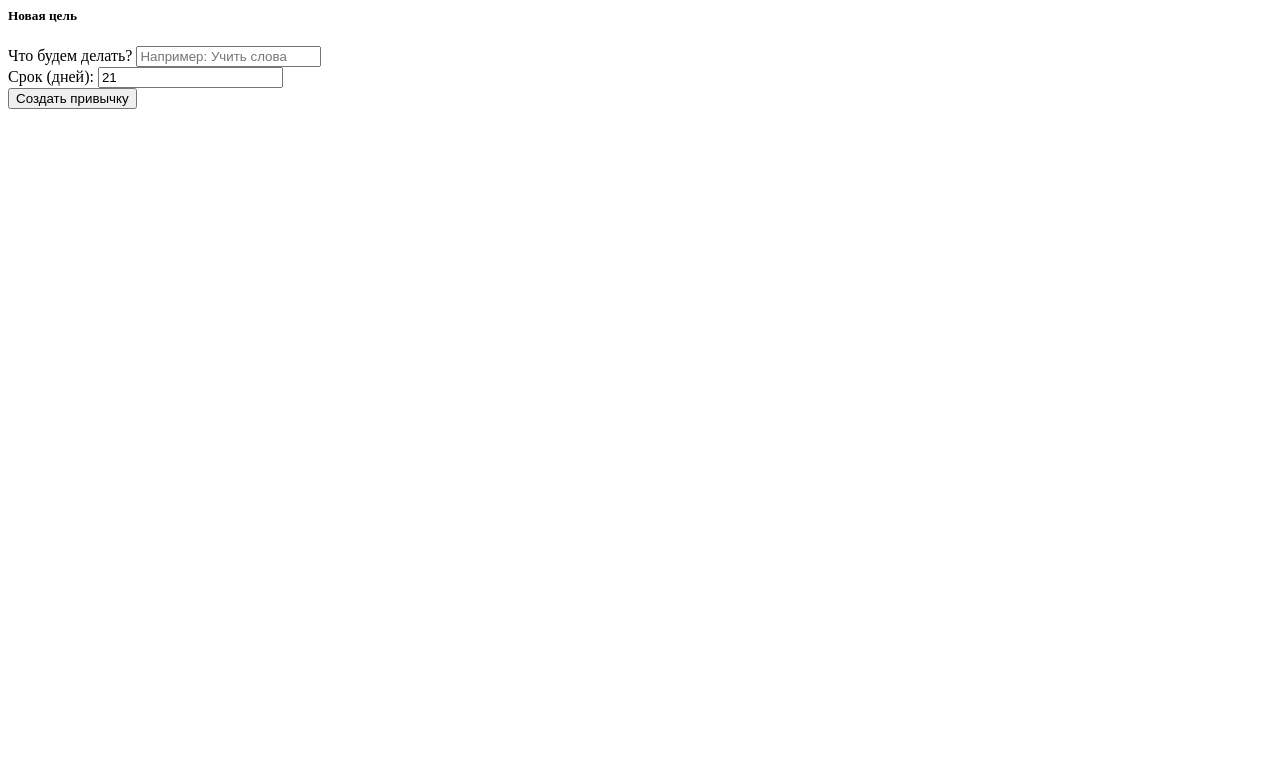
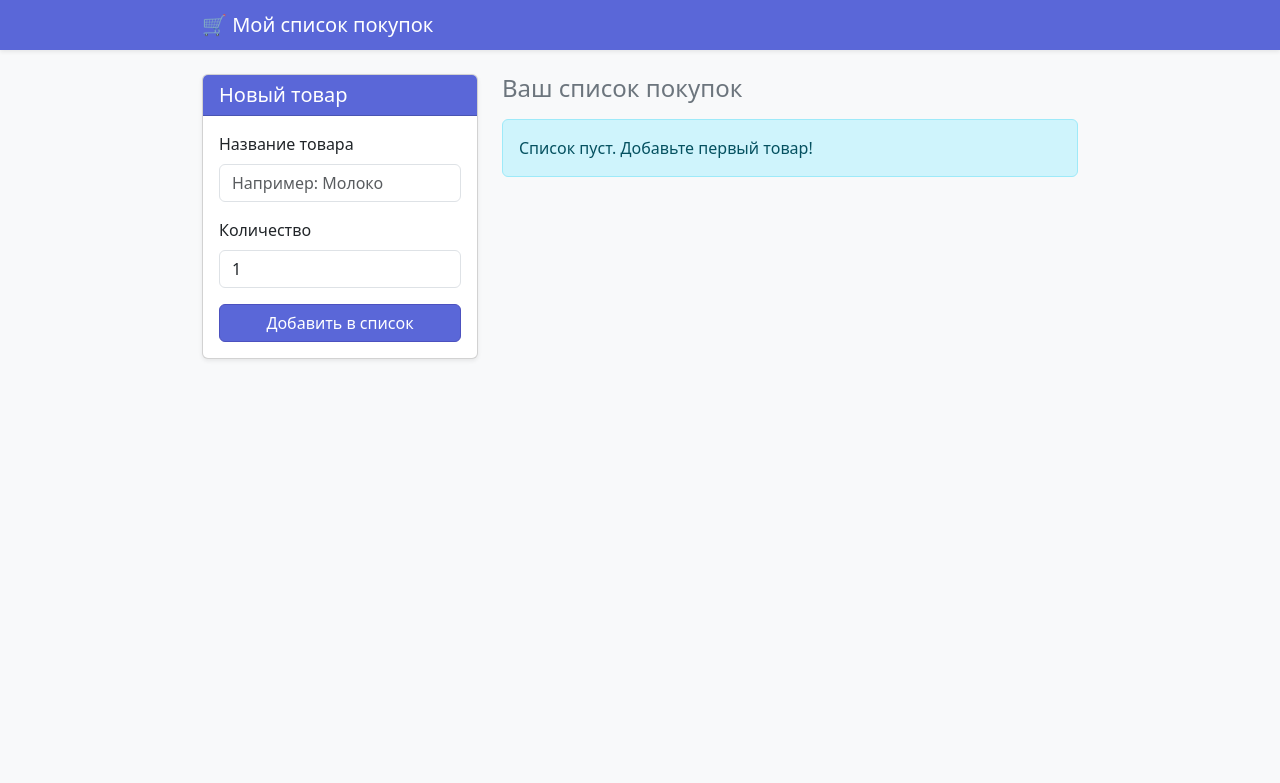
Before and after one commit to Otshelnik16/Shopping-List-Manager, a Flask app: template templates/add.html in a window 1280 px wide. Shown: the top 783 px of the page. Run offline with Flask 3, Linux system fonts and the light colour scheme; the template is opened without the code that fills it, so the values that code supplies are empty.

Commit message:
Update add.html

```diff
--- a/templates/add.html
+++ b/templates/add.html
@@ -1,22 +1,90 @@
-<div class="container">
+<!DOCTYPE html>
+<html lang="ru">
+<head>
+    <meta charset="UTF-8">
+    <meta name="viewport" content="width=device-width, initial-scale=1.0">
+    <title>Список покупок</title>
+    <link href="https://cdn.jsdelivr.net/npm/bootstrap@5.3.0/dist/css/bootstrap.min.css" rel="stylesheet">
+    <style>
+        body { background-color: #f8f9fa; }
+        .container { max-width: 900px; }
+        .card-header { background-color: #5a67d8; color: white; }
+        .btn-primary { background-color: #5a67d8; border-color: #4c51bf; }
+        .btn-success { background-color: #48bb78; border-color: #38a169; }
+        .btn-danger { background-color: #fc8181; border-color: #f56565; }
+    </style>
+</head>
+<body>
+
+    <nav class="navbar navbar-dark shadow-sm mb-4" style="background-color: #5a67d8;">
+        <div class="container">
+            <span class="navbar-brand mb-0 h1">🛒 Мой список покупок</span>
+        </div>
+    </nav>
+
+    <div class="container">
         <div class="row">
+            <!-- Форма добавления товара -->
             <div class="col-md-4 mb-4">
                 <div class="card shadow-sm">
-                    <div class="card-header bg-white">
-                        <h5 class="mb-0 text-primary">Новая цель</h5>
+                    <div class="card-header">
+                        <h5 class="mb-0">Новый товар</h5>
                     </div>
                     <div class="card-body">
-                        <form>
+                        <form method="post" action="/add">
                             <div class="mb-3">
-                                <label class="form-label">Что будем делать?</label>
-                                <input type="text" class="form-control" placeholder="Например: Учить слова">
+                                <label for="name" class="form-label">Название товара</label>
+                                <input type="text" class="form-control" id="name" name="name" placeholder="Например: Молоко" required>
                             </div>
                             <div class="mb-3">
-                                <label class="form-label">Срок (дней):</label>
-                                <input type="number" class="form-control" value="21">
+                                <label for="quantity" class="form-label">Количество</label>
+                                <input type="number" class="form-control" id="quantity" name="quantity" value="1" min="1" required>
                             </div>
-                            <button type="button" class="btn btn-primary w-100">Создать привычку</button>
+                            <button type="submit" class="btn btn-primary w-100">Добавить в список</button>
                         </form>
                     </div>
                 </div>
             </div>
+
+            <!-- Список товаров -->
+            <div class="col-md-8">
+                <h4 class="mb-3 text-secondary">Ваш список покупок</h4>
+
+                {% if items %}
+                    {% for item in items %}
+                    <div class="card shadow-sm mb-3">
+                        <div class="card-body">
+                            <div class="d-flex justify-content-between align-items-center">
+                                <div>
+                                    <h5 class="card-title mb-1">
+                                        {{ item['name'] }}
+                                        {% if item['is_purchased'] == 1 %}
+                                            <span class="badge bg-success">Куплено ✅</span>
+                                        {% else %}
+                                            <span class="badge bg-warning text-dark">В списке</span>
+                                        {% endif %}
+                                    </h5>
+                                    <p class="card-text text-muted mb-0">Количество: {{ item['quantity'] }}</p>
+                                </div>
+                                <div>
+                                    {% if item['is_purchased'] == 0 %}
+                                        <a href="/purchase/{{ item['id'] }}" class="btn btn-sm btn-success">Куплено</a>
+                                    {% endif %}
+                                    <a href="/delete/{{ item['id'] }}" class="btn btn-sm btn-danger">Удалить</a>
+                                </div>
+                            </div>
+                        </div>
+                    </div>
+                    {% endfor %}
+                {% else %}
+                    <div class="alert alert-info" role="alert">
+                        Список пуст. Добавьте первый товар!
+                    </div>
+                {% endif %}
+            </div>
+        </div>
+    </div>
+
+    <script src="https://cdn.jsdelivr.net/npm/bootstrap@5.3.0/dist/js/bootstrap.bundle.min.js"></script>
+</body>
+</html>
```
